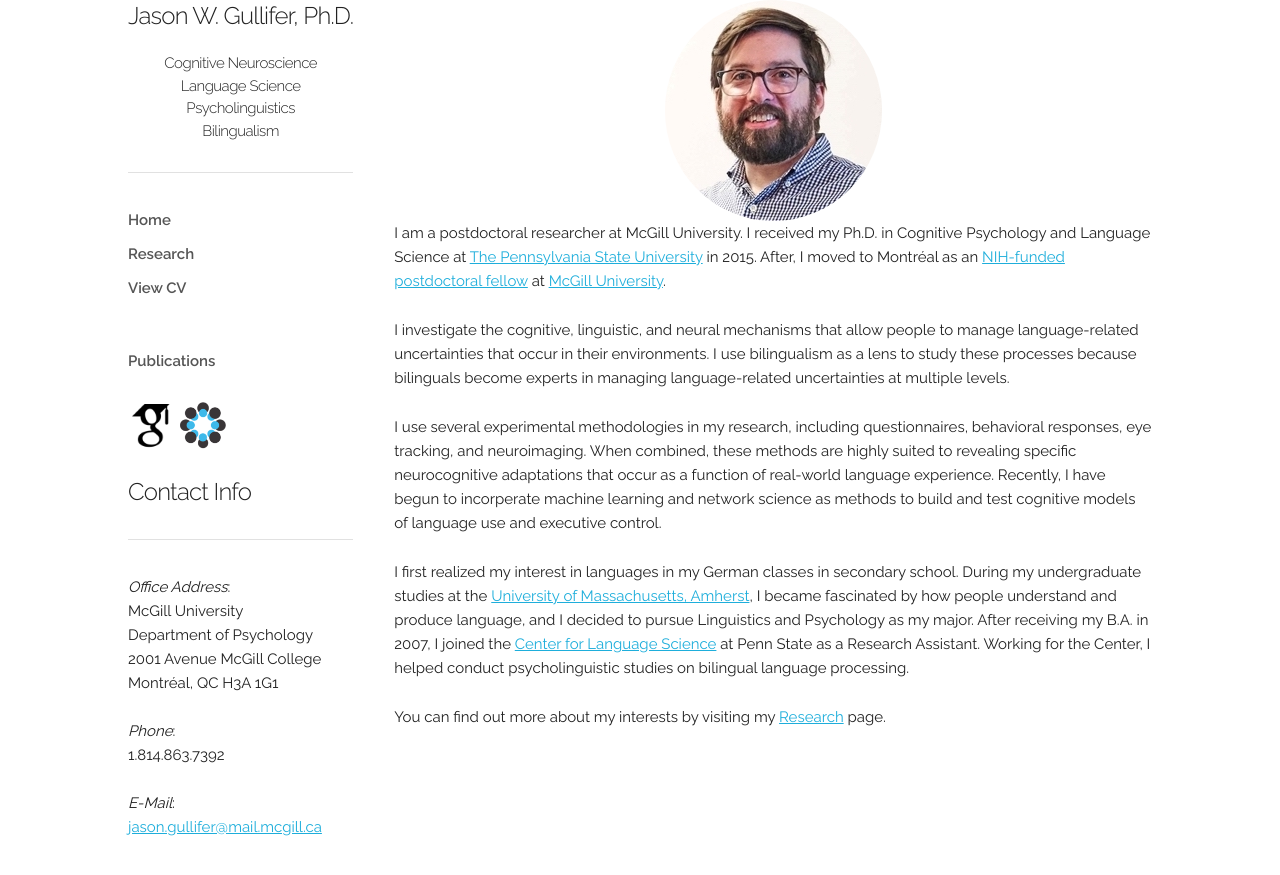
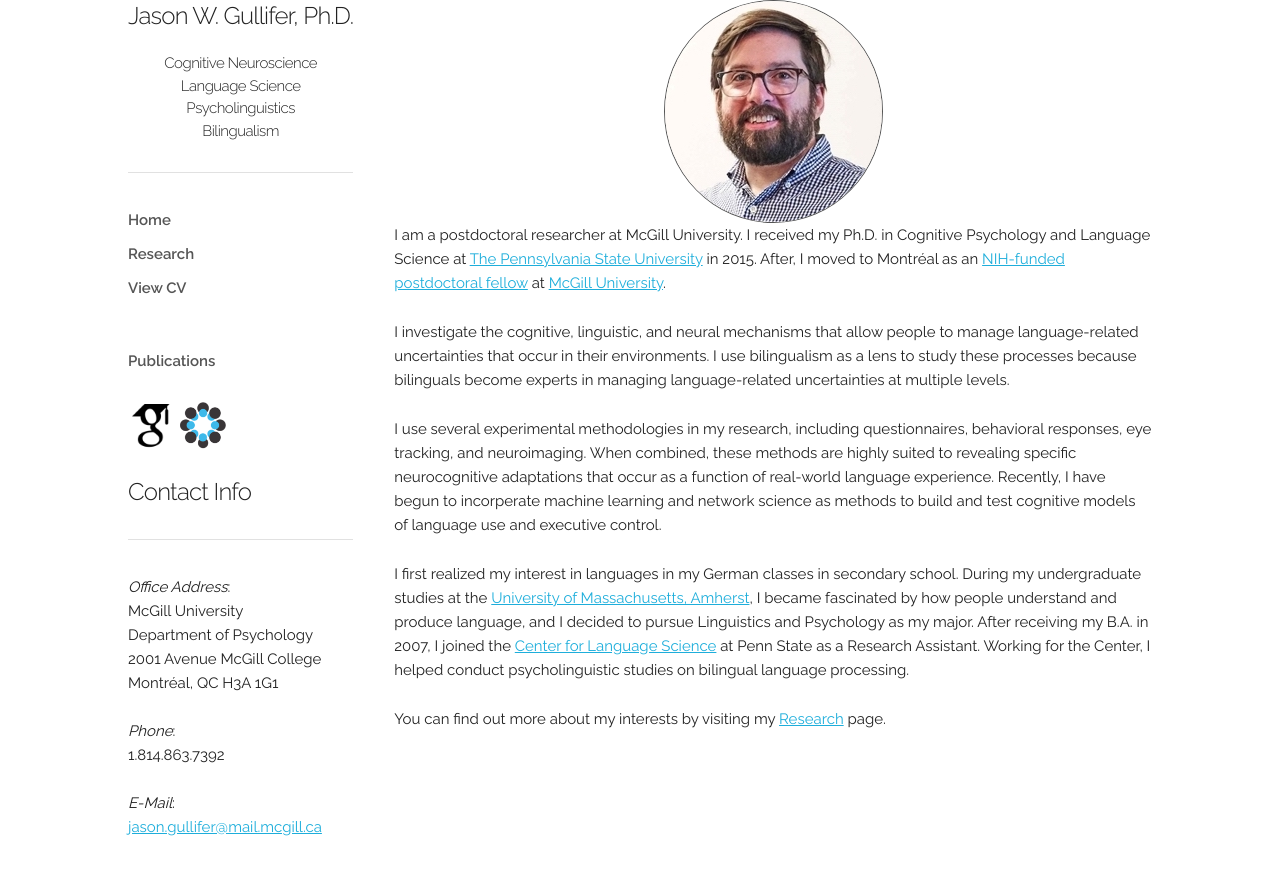
Before and after one commit to jasongullifer/jasongullifer.github.io, a Jekyll site: the page built from index.html, in a window 1280 px wide. Shown: the top 875 px of the page. Built offline with Jekyll 4.4.1, drawn with Linux system fonts in a browser that asks for light colours; nearby versions of some CDN libraries; Markdown is read by kramdown in place of the engine named in the settings; the list of posts is cut into pages by our own code.

Commit message:
headshot border

```diff
--- a/stylesheets/skeleton.css
+++ b/stylesheets/skeleton.css
@@ -193,7 +193,8 @@ IMG.headshot {
     border-radius: 50%;
     display: block;
     margin-left: auto;
-    margin-right: auto }
+    margin-right: auto;
+      border: 1px solid #555; }
 
 IMG.center {
     display: block;
```
